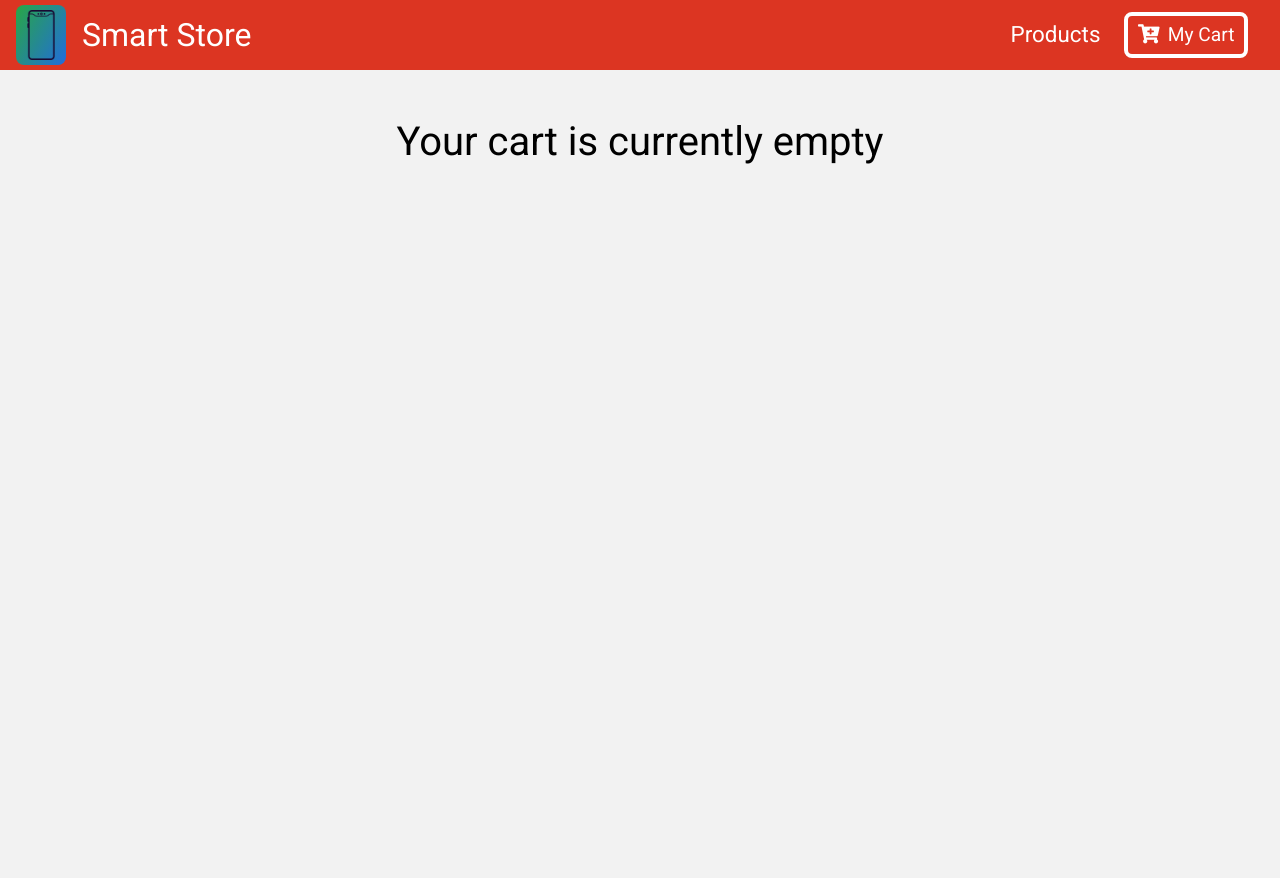
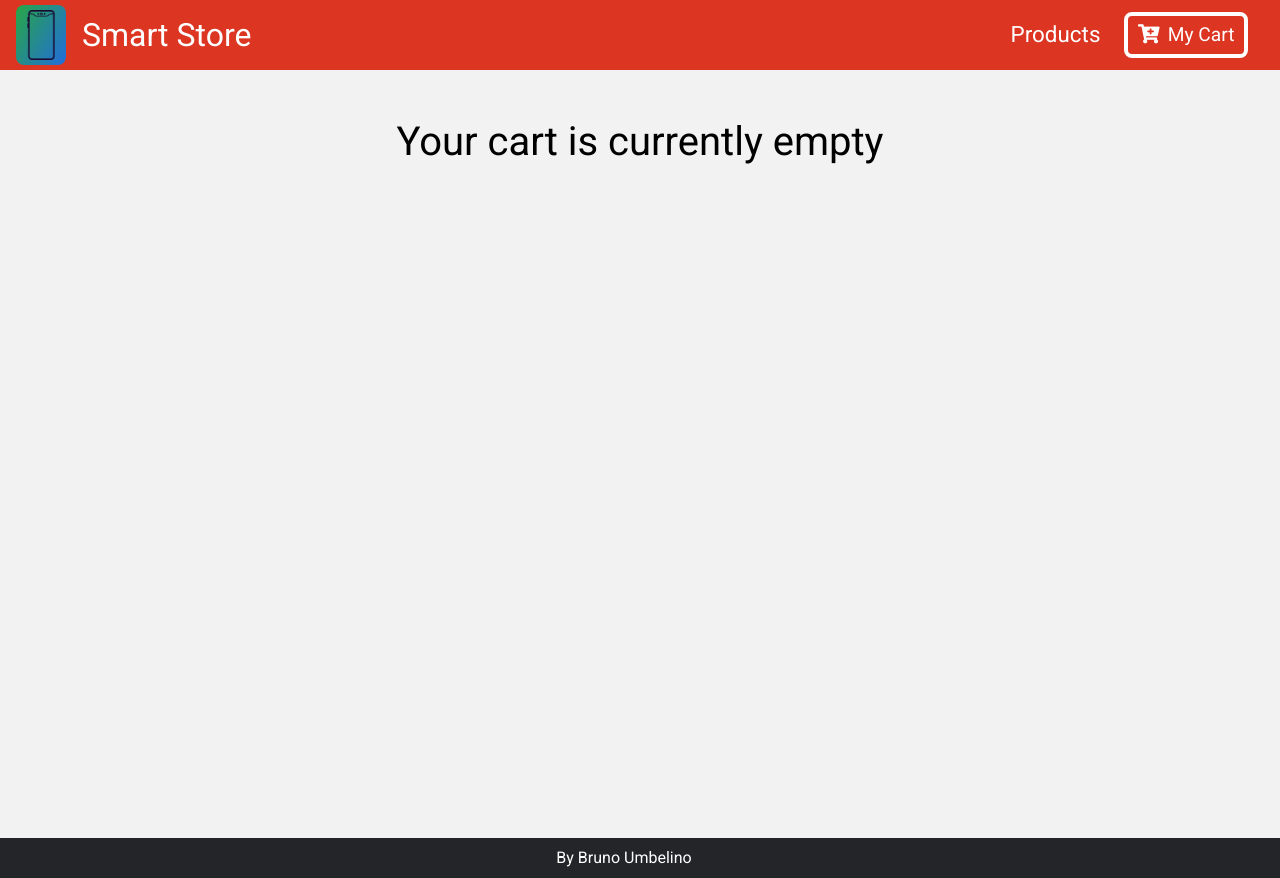
Before and after one commit to BrunoUmbelino/smartphone-store, a React (Create React App) app: page /cart in a window 1280 px wide. Before the commit the page ends 800 px from the top, so only its background shows below. Built offline with nearby package versions, Linux system fonts and the light colour scheme.

Commit message:
implementing Footer

```diff
--- a/src/App.css
+++ b/src/App.css
@@ -7,10 +7,11 @@
   --greem: #22dc92;
   --white: #f3f3f3;
   --dark: #232528;
+  --background: #f2f2f2;
 }
 
 body {
   font-family: "Roboto", sans-serif;
-  background: #f2f2f2;
+  background: var(--background);
   color: var(--Dark);
 }
--- a/src/App.js
+++ b/src/App.js
@@ -9,6 +9,7 @@ import Cart from "./componets/Product/Cart/Cart";
 import ProductDetails from "./componets/Product/ProductDetails";
 import ProductList from "./componets/Product/ProductList";
 import Modal from "./componets/Product/ProductModal";
+import Footer from "./componets/Until/Footer";
 
 function App() {
   return (
@@ -20,6 +21,7 @@ function App() {
         <Route path="/cart" component={Cart} />
         <Route component={Default} />
       </Switch>
+      <Footer />
       <Modal />
     </React.Fragment>
   );
--- a/src/componets/Product/Cart/Cart.js
+++ b/src/componets/Product/Cart/Cart.js
@@ -12,7 +12,7 @@ function Cart(props) {
   const cartEmpty = cart.length <= 0;
 
   return (
-    <div>
+    <div style={{ height: "90vh" }}>
       {cartEmpty ? (
         <EmptyCart />
       ) : (
--- a/src/componets/Product/ProductDetails.js
+++ b/src/componets/Product/ProductDetails.js
@@ -63,6 +63,7 @@ function ProductDetails() {
 }
 
 const ProductDetailsWrapper = styled.div`
+  height: 95vh;
   .Detail__price {
     font-size: "2rem";
     color: var(--red);
--- /dev/null
+++ b/src/componets/Until/Footer.js
@@ -0,0 +1,23 @@
+import React from "react";
+import styled from "styled-components";
+
+function Footer() {
+  return (
+    <FooterWrap>
+      <p className="mb-0 py-2">By Bruno Umbelino</p>
+    </FooterWrap>
+  );
+}
+
+const FooterWrap = styled.footer`
+  background-color: var(--dark);
+  color: white;
+  text-align: center;
+  padding-right: 2rem;
+  bottom: 0;
+  left: 0;
+  right: 0;
+  position: relative;
+`;
+
+export default Footer;
```
